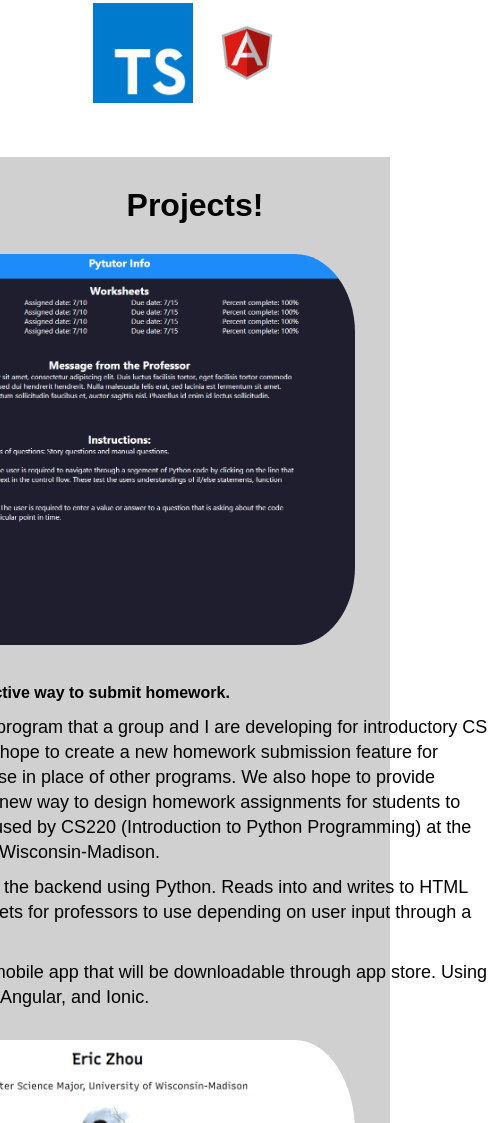
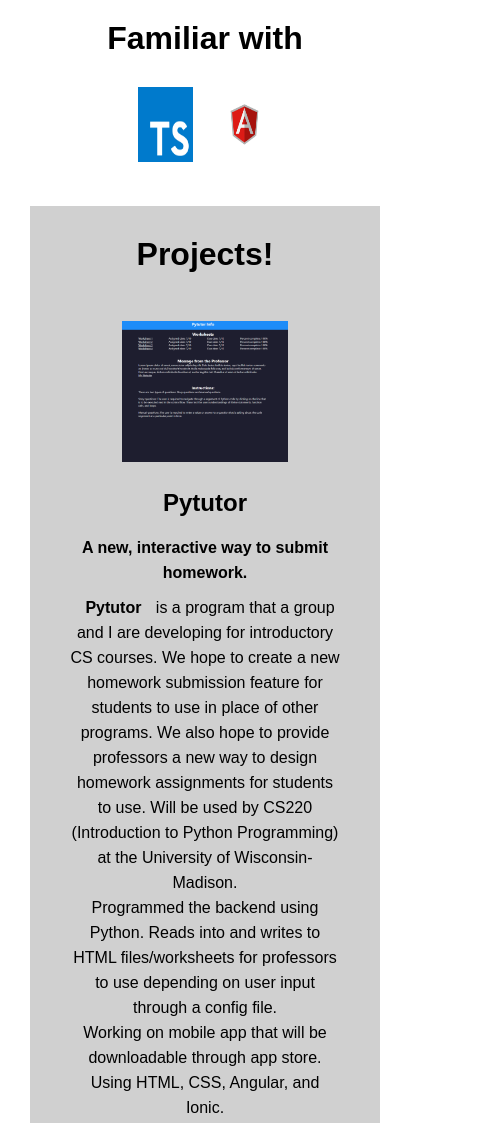
Before and after one commit to eric-zhou2001/eric-zhou2001.github.io, a plain HTML site: page pages/index.html in a window 390 px wide. Shown: the part 1443-2566 px from the top of the page, 495 px wide, since content can reach past the window. Drawn offline with nearby package versions, Linux system fonts and the light colour scheme; a web font is replaced by a local one.

Commit message:
added mobile stylesheet

```diff
--- a/pages/index.html
+++ b/pages/index.html
@@ -4,7 +4,8 @@
     <meta charset="UTF-8">
     <meta name="viewport" content="width=device-width, initial-scale=1.0">
     <title>Eric Zhou</title>
-    <link rel='stylesheet' href='../styles/homepage.css'/>
+    <link rel='stylesheet' media='screen and (min-device-width:1200px)' href='../styles/desktop.css'/>
+    <link rel='stylesheet' media='screen and (max-device-width: 1200px)' href='../styles/mobile.css'/>
     <script src="https://ajax.googleapis.com/ajax/libs/jquery/3.5.1/jquery.min.js"></script>
     <link href="https://fonts.googleapis.com/css2?family=Recursive&display=swap" rel="stylesheet">
     <script src="../js/onclick.js"></script>
--- /dev/null
+++ b/styles/mobile.css
@@ -0,0 +1,96 @@
+* {
+    margin: 0 auto;
+    padding-right: 10px;
+    padding-left:10px;
+    box-sizing: border-box;
+    font-family: Recursive, sans-serif;
+}
+
+.information {
+    padding-bottom: 20px;
+    padding-top: 20px;
+}
+
+.wrapper {
+    position: absolute;
+    text-align: center;
+}
+
+.content{
+    padding-top:10px;
+    font-size: 15px;
+    max-width: 800px;
+    font-size: 20px;
+    line-height: 1.6;
+}
+
+h1 {
+    padding-top: 10px;
+    padding-bottom: 10px;
+}
+
+/* Introduction */
+#introduction {
+    background-color: #D0D0D0;
+}
+
+.profile-pic {
+    height:160px;
+    border-radius:50%;
+    margin-top: 20px;
+}
+
+.skills {
+    padding-top: 20px;
+    padding-bottom: 20px;
+}
+
+.logo {
+    float:center;
+    width:75px;
+    height: 75px;
+}
+
+/* Projects Section */
+#projects {
+    background-color: #D0D0D0;
+}
+
+.project {
+    padding-top:20px;
+}
+
+.project img {
+    display:block;
+    width: 60%;
+    border-radius: 10px;
+    margin-left: auto;
+    margin-right: auto;
+}
+
+.project-text {
+    text-align: center;
+    line-height:25px;
+}
+
+.project-text h2, .project-text h4 {
+    padding-top: 10px;
+    padding-bottom: 10px;
+}
+
+/*Contact section*/
+.contact-container {
+    padding-top: 10px;
+}
+
+.contact-container img {
+    width: 50px;
+}
+
+.contact-image {
+    padding-right: 20px;
+}
+
+.contact-desc {
+    padding-top:15px;
+}
```
Also changed, not shown: styles/desktop.css (renamed from styles/homepage.css).
